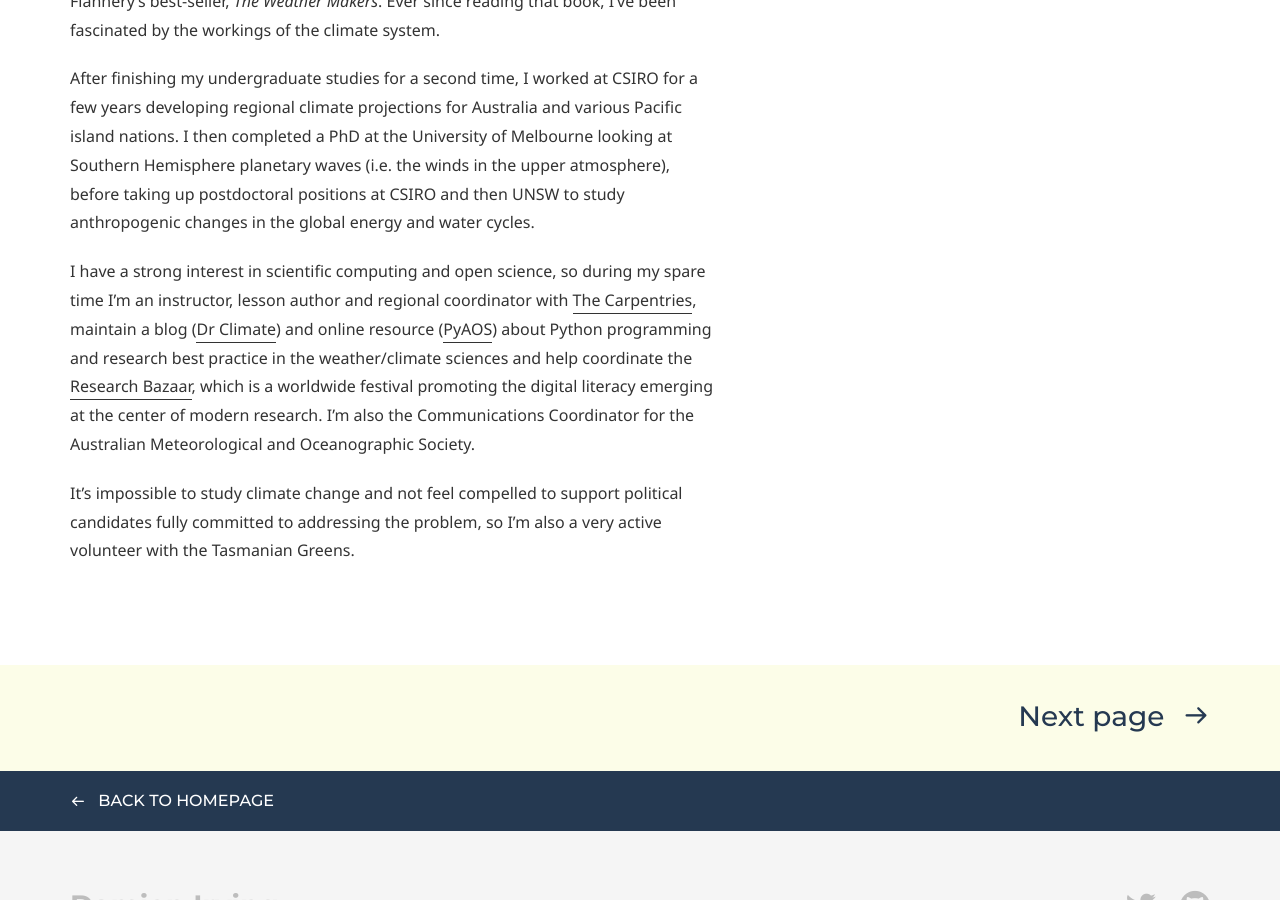
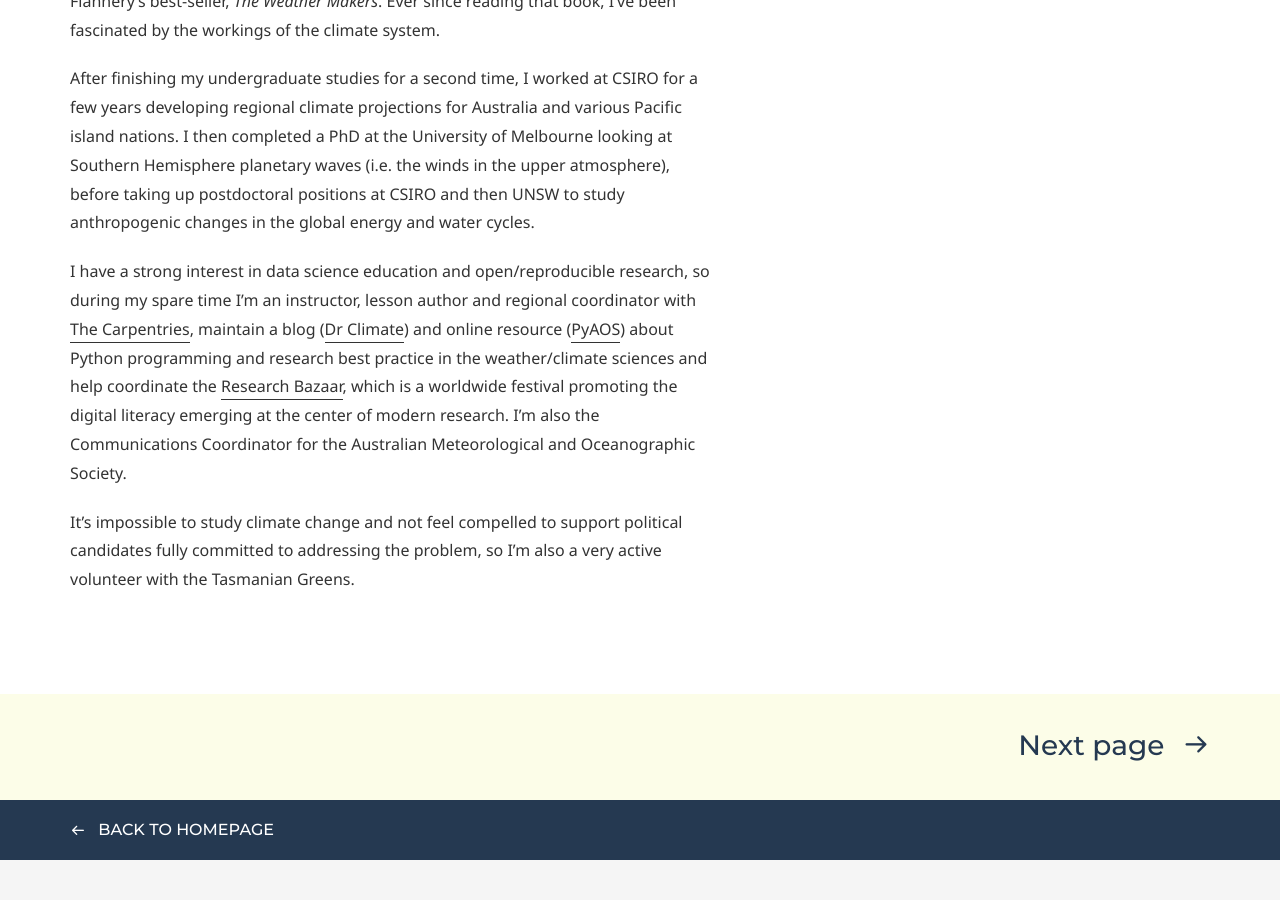
Before and after one commit to DamienIrving/damienirving.github.io, a Jekyll site: the page built from story.md, in a window 1280 px wide and 900 px high, scrolled down 822 px. Built offline with Jekyll 4.4.1, drawn with Linux system fonts in a browser that asks for light colours; some web fonts are replaced.

Commit message:
Update story.md

```diff
--- a/story.md
+++ b/story.md
@@ -36,7 +36,7 @@ looking at Southern Hemisphere planetary waves
 before taking up postdoctoral positions at CSIRO and then UNSW
 to study anthropogenic changes in the global energy and water cycles.
 
-I have a strong interest in scientific computing and open science,
+I have a strong interest in data science education and open/reproducible research,
 so during my spare time I’m an instructor, lesson author and
 regional coordinator with [The Carpentries](https://carpentries.org/),
 maintain a blog ([Dr Climate](http://drclimate.wordpress.com/))
```
